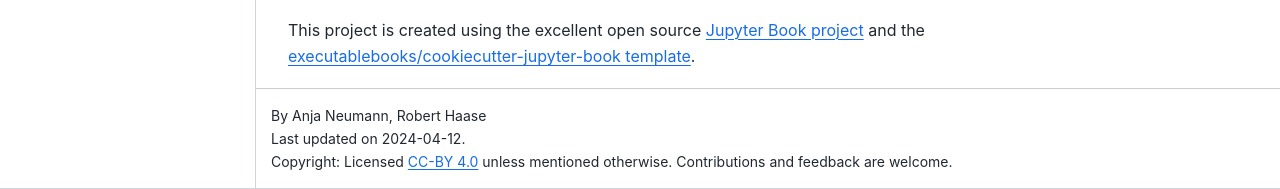
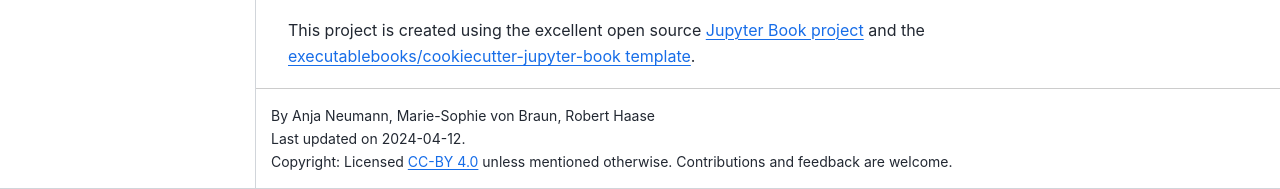
Before and after one commit to ScaDS/BIDS-training-2024, a Jupyter Book: the page built from README.md, in a window 1280 px wide and 900 px high, scrolled down 583 px. Shown: the part 711-900 px from the top of the window. Built offline with Jupyter Book 1.0.4 settings and Sphinx 7.4.7 and the Sphinx Book theme 1.1.4, drawn with Linux system fonts in a browser that asks for light colours; pages that are not in the unit, such as notebooks, are missing from menus.

Commit message:
add Marie-Sophie to Authors

```diff
--- a/_config.yml
+++ b/_config.yml
@@ -6,7 +6,7 @@
 #######################################################################################
 # Book settings
 title                       : Bio-image Data Science Training School @ ScaDS.AI, May 2024 # The title of the book. Will be placed in the left navbar.
-author                      : Anja Neumann, Robert Haase  # The author(s) of the book
+author                      : Anja Neumann, Marie-Sophie von Braun, Robert Haase  # The author(s) of the book
 copyright                   : "2024"  # Copyright year to be placed in the footer
 logo                        : logo.png  # A path to the book logo
 
```
